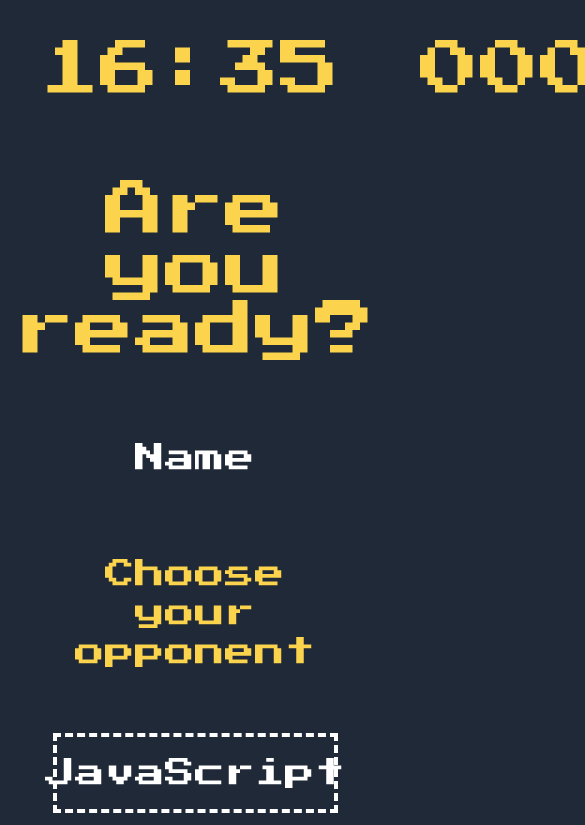
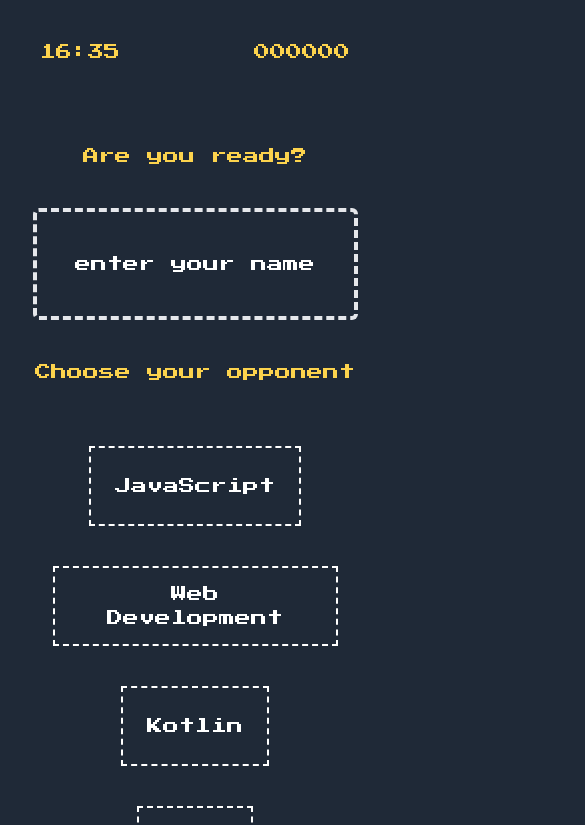
Before and after one commit to frnkst/retro-tech-quiz, a React (Create React App) app: page / in a window 390 px wide. Shown: the top 825 px of the page, 585 px wide, since content can reach past the window. Built offline with nearby package versions, Linux system fonts and the light colour scheme; the HTML template or start-up script is replaced by a standard one.

Commit message:
Add mobile version (mobile last ;) and category selection

```diff
--- a/src/App.tsx
+++ b/src/App.tsx
@@ -8,28 +8,27 @@ export default function App() {
         <>
             <div className="flex justify-between">
                 <Timer time={1000} />
-                <div className="retro-font text-6xl text-yellow-300 m-10">
+                <div className="retro-font md:text-6xl sm:text-3xl text-yellow-300 m-10">
                     000000
                 </div>
             </div>
-            <div className="retro-font text-yellow-300 text-6xl w-screen flex py-10">
+            <div className="retro-font text-yellow-300 md:text-6xl sm:text-3xl w-screen flex py-10">
                 <div className="text-center w-screen">Are you ready?</div>
             </div>
             <div className="App flex-col flex align-middle w-screen justify-center">
                 <input
-                    placeholder="Name"
+                    placeholder="enter your name"
                     type="text"
-                    onFocus={(event) => (event.target.placeholder = '')}
                     onChange={(event) =>
                         event.target.placeholder?.length === 0
-                            ? (event.target.placeholder = 'Name')
+                            ? (event.target.placeholder = 'enter your name')
                             : void 0
                     }
-                    className="retro-font self-center w-5/6 text-white py-10 px-6 text-grey-darkest text-center text-3xl rounded-md bg-gray-800 border-dashed placeholder-white"
+                    className="retro-font self-center w-5/6 text-white py-10 px-6 text-grey-darkest text-center md:text-3xl sm:text-2xl rounded-md bg-gray-800 border-dashed placeholder-white border-4"
                 />
                 <Categories />
             </div>
-            <div className="retro-font text-yellow-300 text-3xl w-screen flex">
+            <div className="retro-font text-yellow-300 md:text-3xl sm:text-2xl w-screen flex">
                 <div className="text-center w-screen">Let me in</div>
             </div>
         </>
--- a/src/components/Categories.tsx
+++ b/src/components/Categories.tsx
@@ -5,23 +5,33 @@ import { typescript } from '../questions/typescript'
 import { cicd } from '../questions/cicd'
 import { git } from '../questions/git'
 import { java } from '../questions/java'
+import { useState } from 'react'
 
 export function Categories() {
+    const [allCategories, setCategories] = useState(getAllCategories())
+
     return (
         <div className="w-5/6 self-center py-10">
-            <span className="retro-font text-yellow-300 text-3xl">
+            <span className="retro-font text-yellow-300 md:text-3xl sm:text-2xl">
                 Choose your opponent
             </span>
-            <div className="py-10">
-                {getAllCategories().map((category) => {
+            <div className="py-10 flex flex-wrap justify-center">
+                {allCategories.map((category) => {
                     return (
                         <div
                             key={category.name}
-                            className="retro-font text-3xl h-20 m-5 text-white border-dashed border-white border-4 flex justify-center"
+                            data-testid="category"
+                            className={`${
+                                category.isSelected
+                                    ? 'bg-yellow-300'
+                                    : 'bg-transparent'
+                            } retro-font md:text-2xl sm:text-1xl h-20 m-5 text-white border-dashed border-white border-2 flex justify-center p-6`}
+                            onClick={() => {
+                                category.isSelected = !category.isSelected
+                                setCategories([...allCategories])
+                            }}
                         >
-                            <span className="self-center ">
-                                {category.name}
-                            </span>
+                            <span className="self-center">{category.name}</span>
                         </div>
                     )
                 })}
@@ -32,6 +42,7 @@ export function Categories() {
 
 export type Category = {
     name: string
+    isSelected?: boolean
     questions: [
         {
             level: 1 | 2 | 3 | 4 | 5
--- a/src/components/Timer.tsx
+++ b/src/components/Timer.tsx
@@ -17,7 +17,7 @@ export class Timer extends React.Component<TimerProps, TimerState> {
     render() {
         return (
             <>
-                <div className="retro-font text-6xl text-yellow-300 m-10">
+                <div className="retro-font md:text-6xl sm:text-3xl text-yellow-300 m-10">
                     {formatTime(this.state.time)}
                 </div>
             </>
```
Also changed, not shown: 2 other files (tests, documents, lock files or other folders).
